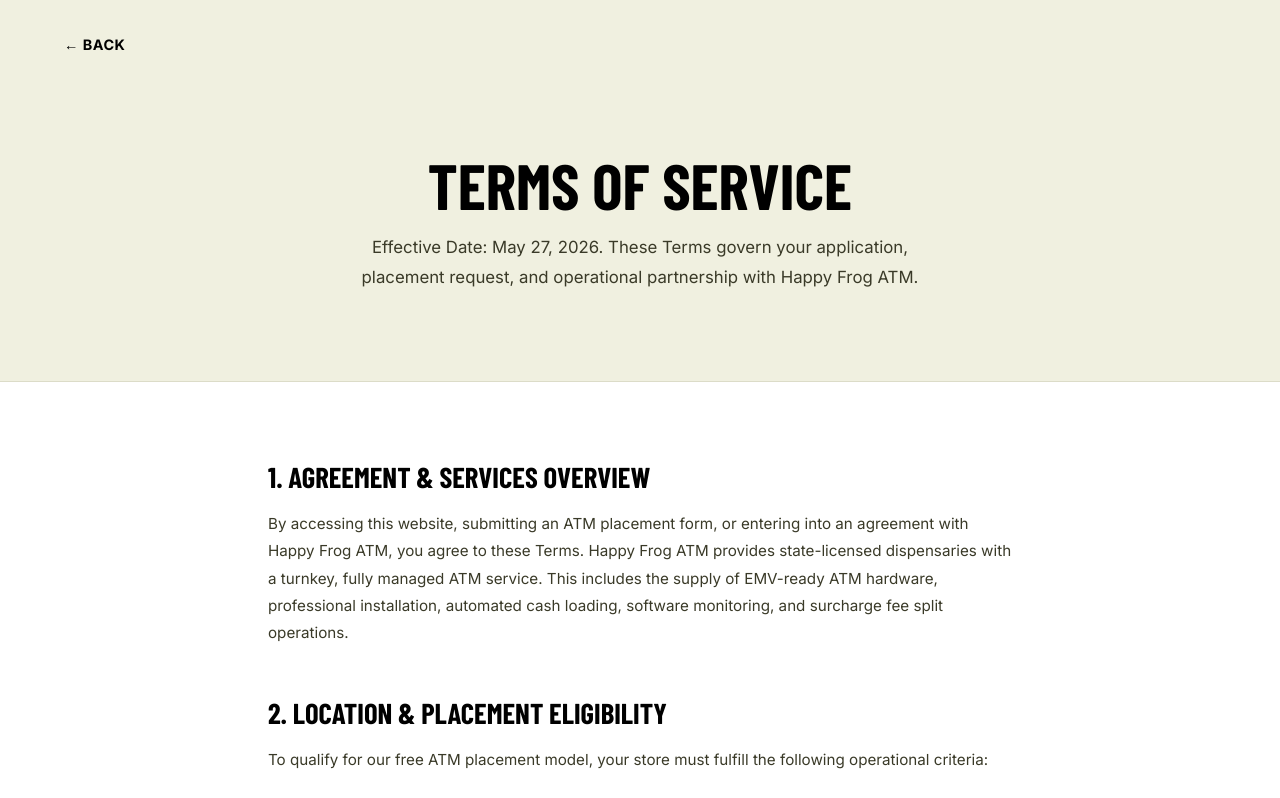
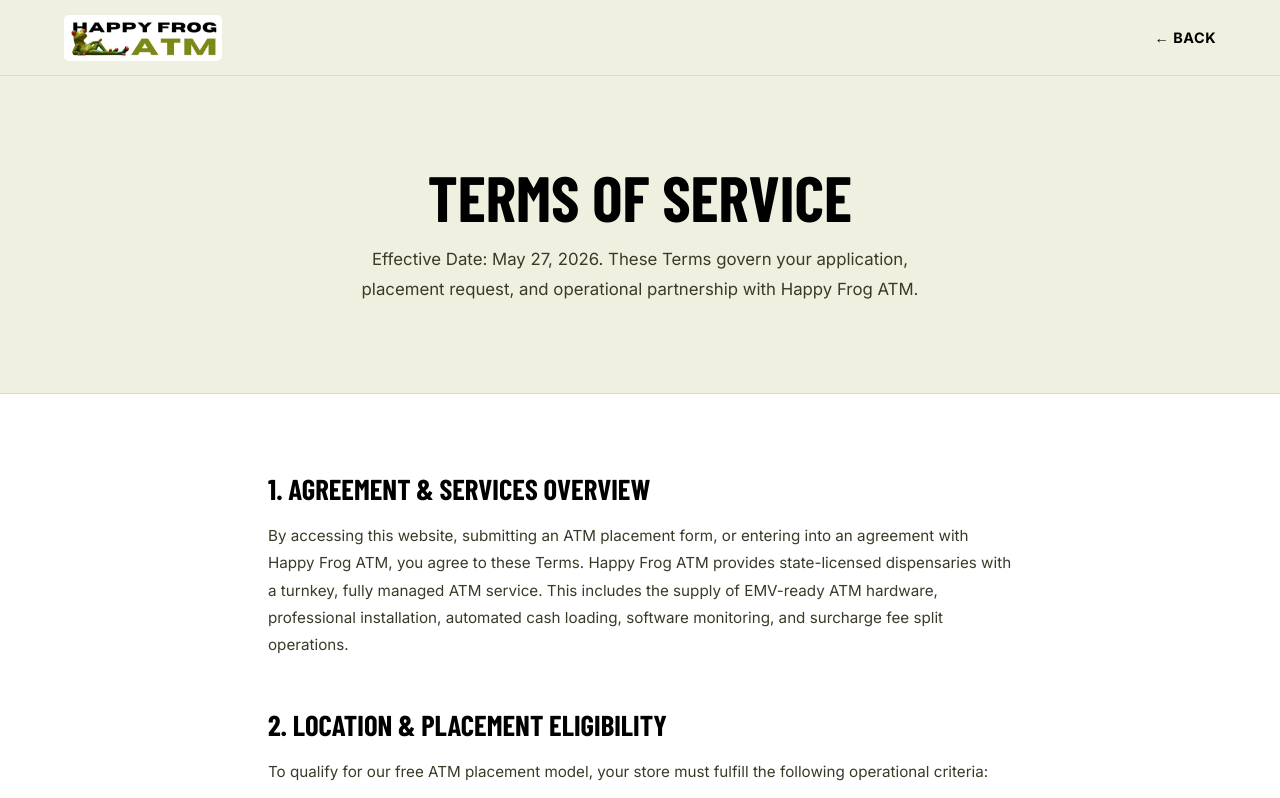
Before and after one commit to Idea-Fueled/happy-frog-atm, a Next.js app in the folder happyfrog-nextjs/: page /terms in a window 1280 px wide. Shown: the top 798 px of the page. Built offline with nearby package versions, Linux system fonts and the light colour scheme; a web font is replaced by a local one.

Commit message:
feat: add logo to legal headers and display back button on right side

```diff
--- a/happyfrog-nextjs/app/globals.css
+++ b/happyfrog-nextjs/app/globals.css
@@ -1852,10 +1852,12 @@
 /* ── LEGAL PAGES ── */
 .legal-back-bar {
   background: var(--cream);
-  height: 64px;
-  display: flex;
-  align-items: center;
-  padding: 24px clamp(1.5rem, 5vw, 4rem) 0;
+  height: 76px;
+  display: flex;
+  align-items: center;
+  justify-content: space-between;
+  padding: 0 clamp(1.5rem, 5vw, 4rem);
+  border-bottom: 1px solid var(--g3);
 }
 
 .back-btn {
--- a/happyfrog-nextjs/app/terms/page.tsx
+++ b/happyfrog-nextjs/app/terms/page.tsx
@@ -1,4 +1,6 @@
 import type { Metadata } from 'next';
+import Image from 'next/image';
+import Link from 'next/link';
 import Footer from '@/components/Footer';
 
 export const metadata: Metadata = {
@@ -10,6 +12,17 @@
   return (
     <>
       <div className="legal-back-bar">
+        <div className="nav-logo">
+          <Link href="/" style={{ display: 'block' }}>
+            <Image
+              src="/assets/logo.png"
+              alt="Happy Frog ATM"
+              width={158}
+              height={46}
+              priority
+            />
+          </Link>
+        </div>
         <a href="/" className="back-btn">
           ← Back
         </a>
```
Also changed, not shown: happyfrog-nextjs/app/privacy/page.tsx (+13 -0 lines).
